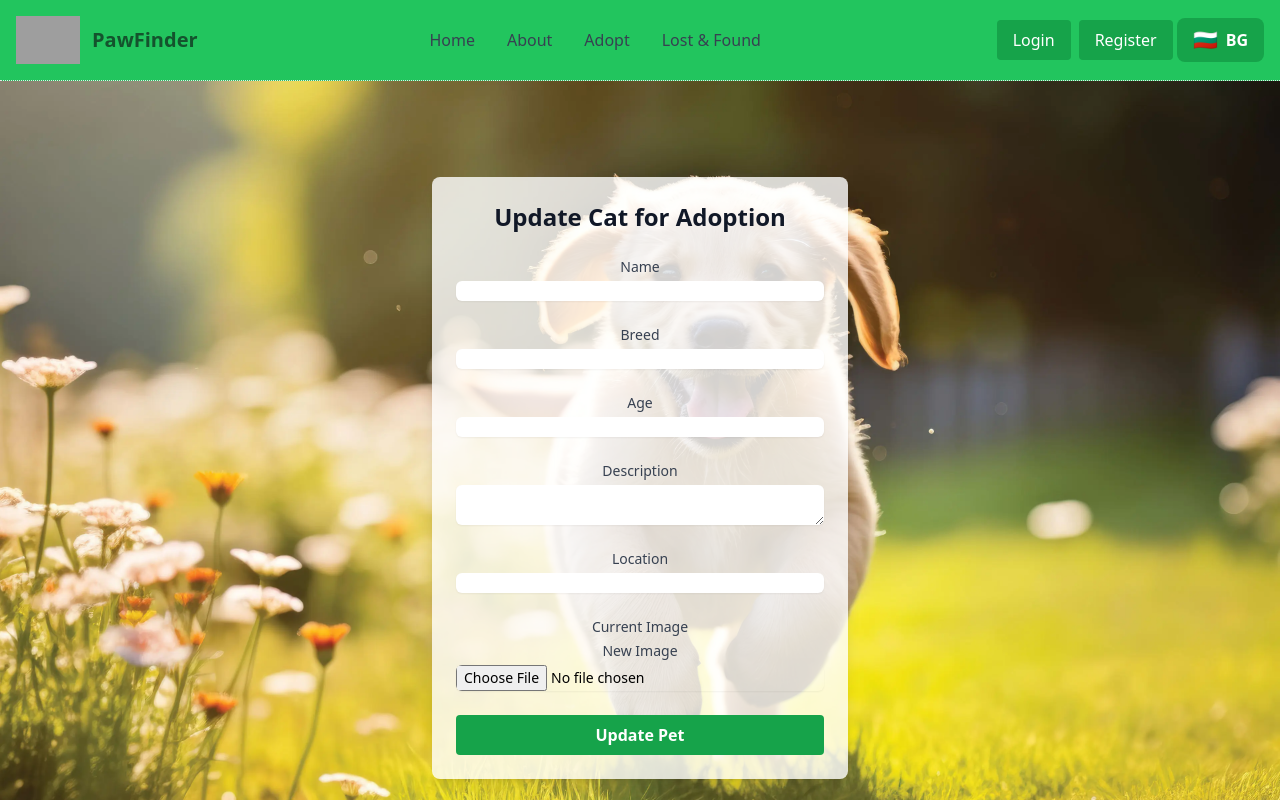
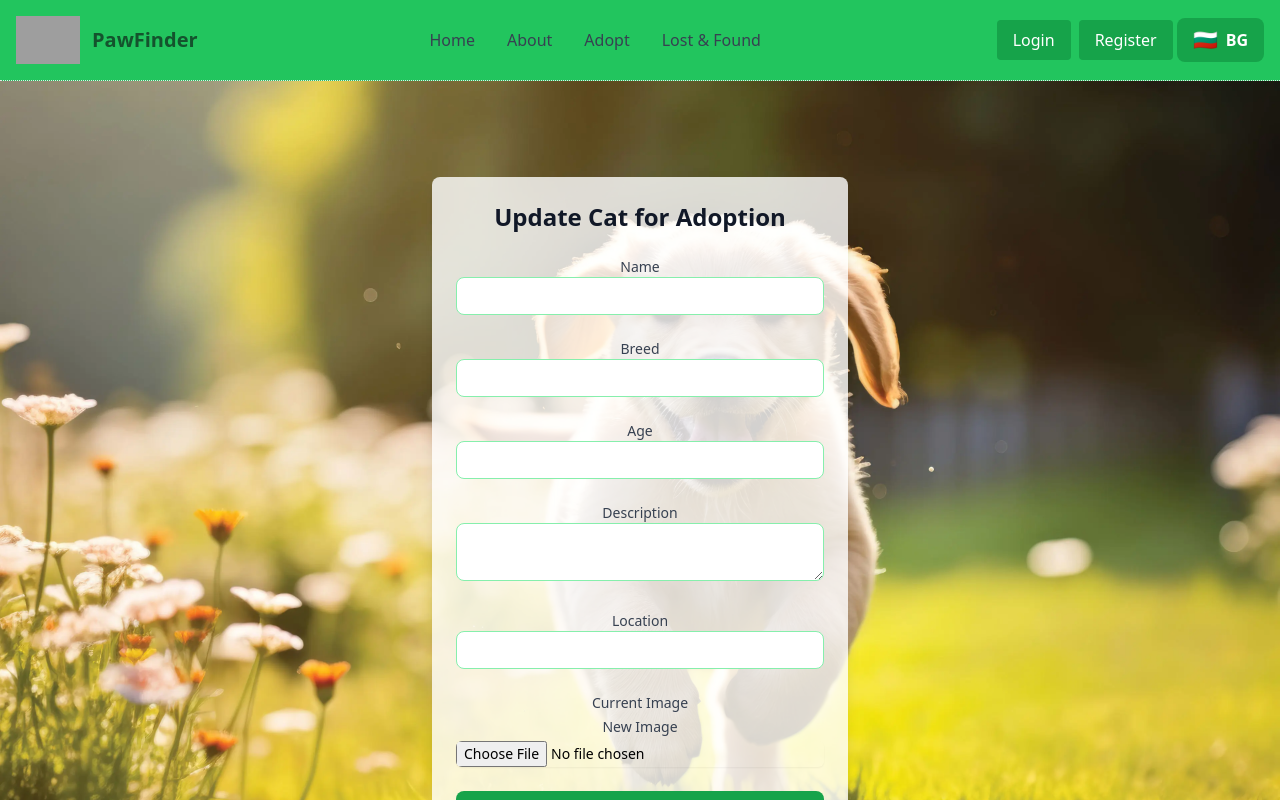
Before and after one commit to antoan-97/Pet-Finder, a React (Vite) app in the folder client/: page /adopt-cat/1/edit in a window 1280 px wide. Built offline with nearby package versions, Linux system fonts and the light colour scheme; no server answers; grey boxes are pictures that could not be loaded.

Commit message:
Update adoption forms style

```diff
--- a/client/src/components/adoptPet/catAdoption/CatAdoptionDetails.jsx
+++ b/client/src/components/adoptPet/catAdoption/CatAdoptionDetails.jsx
@@ -81,13 +81,13 @@ export default function CatAdoptionDetails() {
                                 to={`/adopt-cat/${pet._id}/edit`}
                                 className="bg-green-600 text-white px-8 py-3 rounded-full text-lg font-semibold hover:bg-green-700 transition-colors duration-300 shadow-md hover:shadow-lg"
                             >
-                                {t('adoptionCard.edit')}
+                                {t('adoptionCard.editButton')}
                             </Link>
                             <button
                                 onClick={() => setShowDeleteModal(true)}
                                 className="bg-red-600 text-white px-8 py-3 rounded-full text-lg font-semibold hover:bg-red-700 transition-colors duration-300 shadow-md hover:shadow-lg"
                             >
-                                {t('adoptionCard.delete')}
+                                {t('adoptionCard.deleteButton')}
                             </button>
                         </div>
                     )}
--- a/client/src/components/adoptPet/catAdoption/CatAdoptionUpdate.jsx
+++ b/client/src/components/adoptPet/catAdoption/CatAdoptionUpdate.jsx
@@ -100,7 +100,7 @@ export default function CatAdoptionUpdate() {
                                 name="name"
                                 value={formData.name}
                                 onChange={handleChange}
-                                className="mt-1 block w-full rounded-md border-gray-300 shadow-sm focus:border-indigo-500 focus:ring-indigo-500 sm:text-sm"
+                                className="w-full p-2 text-sm border border-green-300 rounded-lg focus:ring-green-500 focus:border-green-500"
                                 />
                         </div>
                         <div>
@@ -113,7 +113,7 @@ export default function CatAdoptionUpdate() {
                                 name="breed"
                                 value={formData.breed}
                                 onChange={handleChange}
-                                className="mt-1 block w-full rounded-md border-gray-300 shadow-sm focus:border-indigo-500 focus:ring-indigo-500 sm:text-sm"
+                                className="w-full p-2 text-sm border border-green-300 rounded-lg focus:ring-green-500 focus:border-green-500"
                                 />
                         </div>
                         <div>
@@ -126,7 +126,7 @@ export default function CatAdoptionUpdate() {
                                 name="age"
                                 value={formData.age}
                                 onChange={handleChange}
-                                className="mt-1 block w-full rounded-md border-gray-300 shadow-sm focus:border-indigo-500 focus:ring-indigo-500 sm:text-sm"
+                                className="w-full p-2 text-sm border border-green-300 rounded-lg focus:ring-green-500 focus:border-green-500"
                                 />
                         </div>
                         <div>
@@ -138,7 +138,7 @@ export default function CatAdoptionUpdate() {
                                 name="description"
                                 value={formData.description}
                                 onChange={handleChange}
-                                className="mt-1 block w-full rounded-md border-gray-300 shadow-sm focus:border-indigo-500 focus:ring-indigo-500 sm:text-sm"
+                                className="w-full p-2 text-sm border border-green-300 rounded-lg focus:ring-green-500 focus:border-green-500"
                                 />
                         </div>
                         <div>
@@ -151,7 +151,7 @@ export default function CatAdoptionUpdate() {
                                 name="location"
                                 value={formData.location}
                                 onChange={handleChange}
-                                className="mt-1 block w-full rounded-md border-gray-300 shadow-sm focus:border-indigo-500 focus:ring-indigo-500 sm:text-sm"
+                                className="w-full p-2 text-sm border border-green-300 rounded-lg focus:ring-green-500 focus:border-green-500"
                                 />
                         </div>
                         <div>
@@ -176,7 +176,7 @@ export default function CatAdoptionUpdate() {
 
                         <button
                             type="submit"
-                            className="w-full bg-green-600 hover:bg-green-700 text-white font-bold py-2 px-4 rounded"
+                            className="w-full bg-green-600 text-white py-2 px-4 rounded-lg hover:bg-green-700 transition-colors duration-200"
                         >
                             {isLoading ? <Spinner /> : 'Update Pet'}
                         </button>
--- a/client/src/components/adoptPet/dogAdoption/DogAdoptionUpdate.jsx
+++ b/client/src/components/adoptPet/dogAdoption/DogAdoptionUpdate.jsx
@@ -101,8 +101,8 @@ export default function DogAdoptionUpdate() {
                                 name="name"
                                 value={formData.name}
                                 onChange={handleChange}
-                                className="mt-1 block w-full rounded-md border-gray-300 shadow-sm focus:border-indigo-500 focus:ring-indigo-500 sm:text-sm"
-                            />
+                                className="w-full p-2 text-sm border border-green-300 rounded-lg focus:ring-green-500 focus:border-green-500"
+                                />
                         </div>
                         <div>
                             <label htmlFor="breed" className="block text-sm font-medium text-gray-700">
@@ -114,8 +114,8 @@ export default function DogAdoptionUpdate() {
                                 name="breed"
                                 value={formData.breed}
                                 onChange={handleChange}
-                                className="mt-1 block w-full rounded-md border-gray-300 shadow-sm focus:border-indigo-500 focus:ring-indigo-500 sm:text-sm"
-                            />
+                                className="w-full p-2 text-sm border border-green-300 rounded-lg focus:ring-green-500 focus:border-green-500"
+                                />
                         </div>
                         <div>
                             <label htmlFor="age" className="block text-sm font-medium text-gray-700">
@@ -127,8 +127,8 @@ export default function DogAdoptionUpdate() {
                                 name="age"
                                 value={formData.age}
                                 onChange={handleChange}
-                                className="mt-1 block w-full rounded-md border-gray-300 shadow-sm focus:border-indigo-500 focus:ring-indigo-500 sm:text-sm"
-                            />
+                                className="w-full p-2 text-sm border border-green-300 rounded-lg focus:ring-green-500 focus:border-green-500"
+                                />
                         </div>
                         <div>
                             <label htmlFor="description" className="block text-sm font-medium text-gray-700">
@@ -139,8 +139,8 @@ export default function DogAdoptionUpdate() {
                                 name="description"
                                 value={formData.description}
                                 onChange={handleChange}
-                                className="mt-1 block w-full rounded-md border-gray-300 shadow-sm focus:border-indigo-500 focus:ring-indigo-500 sm:text-sm"
-                            />
+                                className="w-full p-2 text-sm border border-green-300 rounded-lg focus:ring-green-500 focus:border-green-500"
+                                />
                         </div>
                         <div>
                             <label htmlFor="location" className="block text-sm font-medium text-gray-700">
@@ -152,8 +152,8 @@ export default function DogAdoptionUpdate() {
                                 name="location"
                                 value={formData.location}
                                 onChange={handleChange}
-                                className="mt-1 block w-full rounded-md border-gray-300 shadow-sm focus:border-indigo-500 focus:ring-indigo-500 sm:text-sm"
-                            />
+                                className="w-full p-2 text-sm border border-green-300 rounded-lg focus:ring-green-500 focus:border-green-500"
+                                />
                         </div>
                         <div>
                             <label className="block text-sm font-medium text-gray-700 mb-1">Current Image</label>
@@ -177,7 +177,7 @@ export default function DogAdoptionUpdate() {
 
                         <button
                             type="submit"
-                            className="w-full bg-green-600 hover:bg-green-700 text-white font-bold py-2 px-4 rounded"
+                            className="w-full bg-green-600 text-white py-2 px-4 rounded-lg hover:bg-green-700 transition-colors duration-200"
                         >
                             {isLoading ? <Spinner /> : 'Update Pet'}
                         </button>
```
Lines whose indentation alone changed are shown as unchanged.
